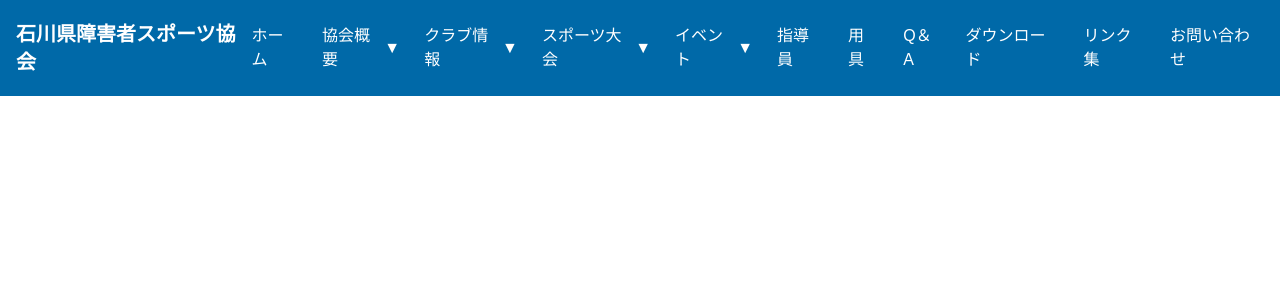
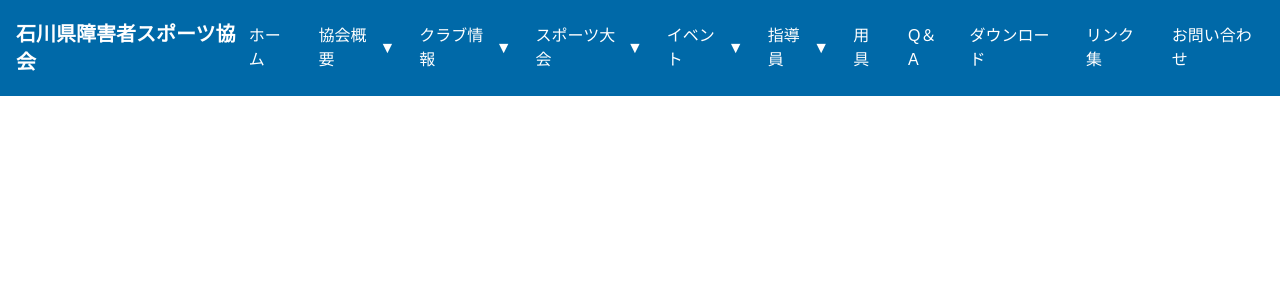
Before and after one commit to tantogh/sports-assoc-new, a Next.js app: page / in a window 1280 px wide. Shown: the top 300 px of the page. Built offline with nearby package versions, Linux system fonts and the light colour scheme.

Commit message:
add: 指導員情報のサブメニューを追加
指導員情報のサブメニューを追加しました。それぞれ個別に開閉します。

```diff
--- a/src/component/common/header.tsx
+++ b/src/component/common/header.tsx
@@ -8,8 +8,8 @@
 export default function Header() {
   // メニューの開閉状態を管理するState（初期値はfalse＝閉じている）
   const [isOpen, setIsOpen] = useState(false);
-  // サブメニューの開閉状態を管理するState（null=閉じる、"association"=協会概要、"clubs"=クラブ情報、"sports"=スポーツ大会）
-  const [openSubMenu, setOpenSubMenu] = useState<"association" | "clubs" | "sports" | "events" | null>(null);
+  // サブメニューの開閉状態を管理するState（null=閉じる、"association"=協会概要、"clubs"=クラブ情報、"sports"=スポーツ大会、"instructors"=指導員）
+  const [openSubMenu, setOpenSubMenu] = useState<"association" | "clubs" | "sports" | "events" | "instructors" | null>(null);
 
   // メニューの開閉を切り替える関数
   const toggleMenu = () => {
@@ -17,7 +17,7 @@
   };
 
   // サブメニューの開閉を切り替える関数
-  const toggleSubMenu = (menu: "association" | "clubs" | "sports" | "events") => {
+  const toggleSubMenu = (menu: "association" | "clubs" | "sports" | "events" | "instructors") => {
     setOpenSubMenu((prev) => (prev === menu ? null : menu));
   };
 
@@ -253,14 +253,54 @@
               </ul>
             )}
           </li>
-          <li>
-            <Link
-              href="#"
-              className="block py-2 border-b border-gray-600 md:border-none md:py-2 hover:text-gray-300 transition-colors"
-              onClick={toggleMenu}
+          <li className="relative">
+            <button
+              onClick={() => toggleSubMenu("instructors")}
+              className="w-full text-left block py-2 border-b border-gray-600 md:border-none md:py-2 hover:text-gray-300 transition-colors flex justify-between items-center"
             >
               指導員
-            </Link>
+              <span className={`transition-transform duration-300 ${openSubMenu === "instructors" ? "rotate-180" : ""}`}>
+                ▼
+              </span>
+            </button>
+            {/* サブメニューが展開時に表示 */}
+            {openSubMenu === "instructors" && (
+              <ul className="bg-sky-700 md:absolute md:top-full md:left-0 md:w-48 md:shadow-lg">
+                <li>
+                  <Link
+                    href="#"
+                    className="block py-3 px-4 border-b border-gray-500 md:border-none hover:text-gray-300 transition-colors text-sm"
+                    onClick={() => {
+                      setOpenSubMenu(null);
+                    }}
+                  >
+                    講習会
+                  </Link>
+                </li>
+                <li>
+                  <Link
+                    href="#"
+                    className="block py-3 px-4 border-b border-gray-500 md:border-none hover:text-gray-300 transition-colors text-sm"
+                    onClick={() => {
+                      setOpenSubMenu(null);
+                    }}
+                  >
+                    募集情報
+                  </Link>
+                </li>
+                <li>
+                  <Link
+                    href="#"
+                    className="block py-3 px-4 hover:text-gray-300 transition-colors text-sm"
+                    onClick={() => {
+                      setOpenSubMenu(null);
+                    }}
+                  >
+                    活動報告
+                  </Link>
+                </li>
+              </ul>
+            )}
           </li>
           <li>
             <Link
```
